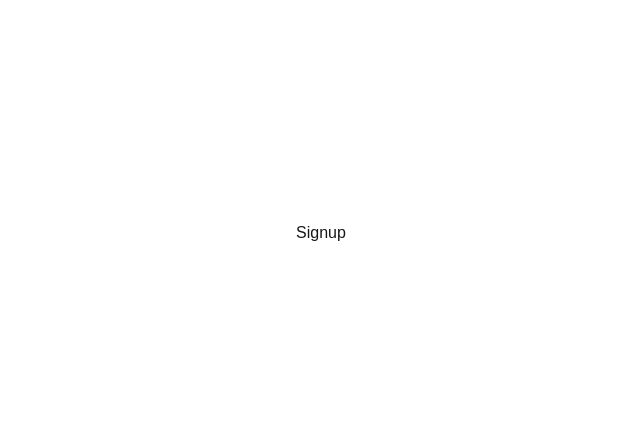
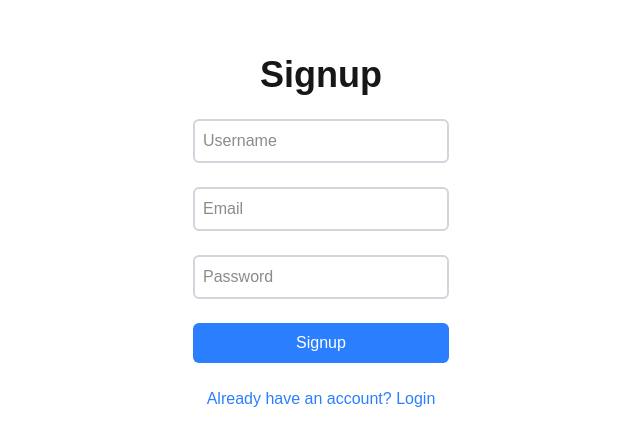
Before and after one commit to spencerdavis226/nextjs-auth-app, a Next.js app: page /signup in a window 1280 px wide. Shown: the part 167-612 px from the top of the page, without its empty margins (319-959 px from the left). Built offline with nearby package versions, Linux system fonts and the light colour scheme.

Commit message:
feat: enhance login and signup pages with form handling and navigation links

```diff
--- a/src/app/login/page.tsx
+++ b/src/app/login/page.tsx
@@ -1,7 +1,54 @@
+'use client';
+import Link from 'next/link';
+import React from 'react';
+import { useRouter } from 'next/navigation';
+import axios from 'axios';
+
 export default function LoginPage() {
+  const [user, setUser] = React.useState({
+    email: '',
+    password: '',
+  });
+
+  const onLogin = async () => {
+    try {
+      const response = await axios.post('/api/login', user);
+      console.log(response.data);
+    } catch (error) {
+      console.error(error);
+    }
+  };
+
   return (
-    <div className="flex flex-col items-center justify-center h-screen">
-      <h1>Login</h1>
+    <div className="flex flex-col justify-center items-center min-h-screen text-center">
+      <h1 className="text-4xl font-bold mb-6">Login</h1>
+      <div className="flex flex-col space-y-6">
+        <input
+          type="email"
+          id="email"
+          value={user.email}
+          onChange={(e) => setUser({ ...user, email: e.target.value })}
+          className="border-2 border-gray-300 rounded-md p-2 w-64"
+          placeholder="Email"
+        />
+        <input
+          type="password"
+          id="password"
+          value={user.password}
+          onChange={(e) => setUser({ ...user, password: e.target.value })}
+          className="border-2 border-gray-300 rounded-md p-2 w-64"
+          placeholder="Password"
+        />
+        <button
+          onClick={onLogin}
+          className="bg-blue-500 text-white rounded-md p-2 w-64"
+        >
+          Login
+        </button>
+        <Link href="/signup" className="text-blue-500">
+          Dont have an account? Signup
+        </Link>
+      </div>
     </div>
   );
 }
--- a/src/app/signup/page.tsx
+++ b/src/app/signup/page.tsx
@@ -1,7 +1,56 @@
+'use client';
+import Link from 'next/link';
+import React from 'react';
+import { useRouter } from 'next/navigation';
+import axios from 'axios';
+
 export default function SignupPage() {
+  const [user, setUser] = React.useState({
+    email: '',
+    password: '',
+    username: '',
+  });
+
+  const onSignup = async () => {};
+
   return (
-    <div className="flex flex-col items-center justify-center h-screen">
-      <h1>Signup</h1>
+    <div className="flex flex-col justify-center items-center min-h-screen text-center">
+      <h1 className="text-4xl font-bold mb-6">Signup</h1>
+      <div className="flex flex-col space-y-6">
+        <input
+          type="text"
+          id="username"
+          value={user.username}
+          onChange={(e) => setUser({ ...user, username: e.target.value })}
+          className="border-2 border-gray-300 rounded-md p-2 w-64"
+          placeholder="Username"
+        />
+        <input
+          type="email"
+          id="email"
+          value={user.email}
+          onChange={(e) => setUser({ ...user, email: e.target.value })}
+          className="border-2 border-gray-300 rounded-md p-2 w-64"
+          placeholder="Email"
+        />
+        <input
+          type="password"
+          id="password"
+          value={user.password}
+          onChange={(e) => setUser({ ...user, password: e.target.value })}
+          className="border-2 border-gray-300 rounded-md p-2 w-64"
+          placeholder="Password"
+        />
+        <button
+          onClick={onSignup}
+          className="bg-blue-500 text-white rounded-md p-2 w-64"
+        >
+          Signup
+        </button>
+        <Link href="/login" className="text-blue-500">
+          Already have an account? Login
+        </Link>
+      </div>
     </div>
   );
 }
```
